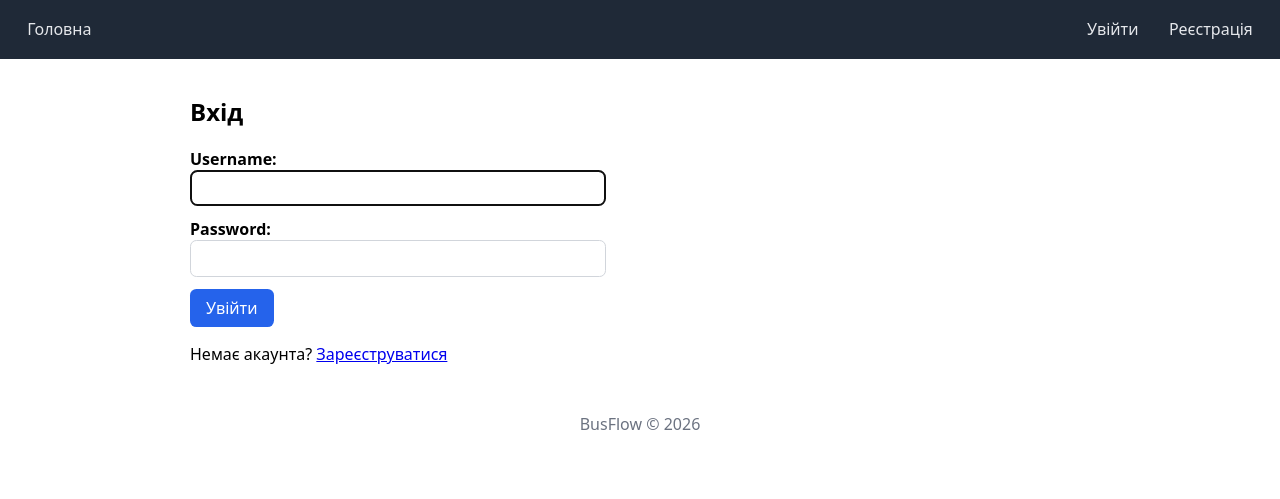
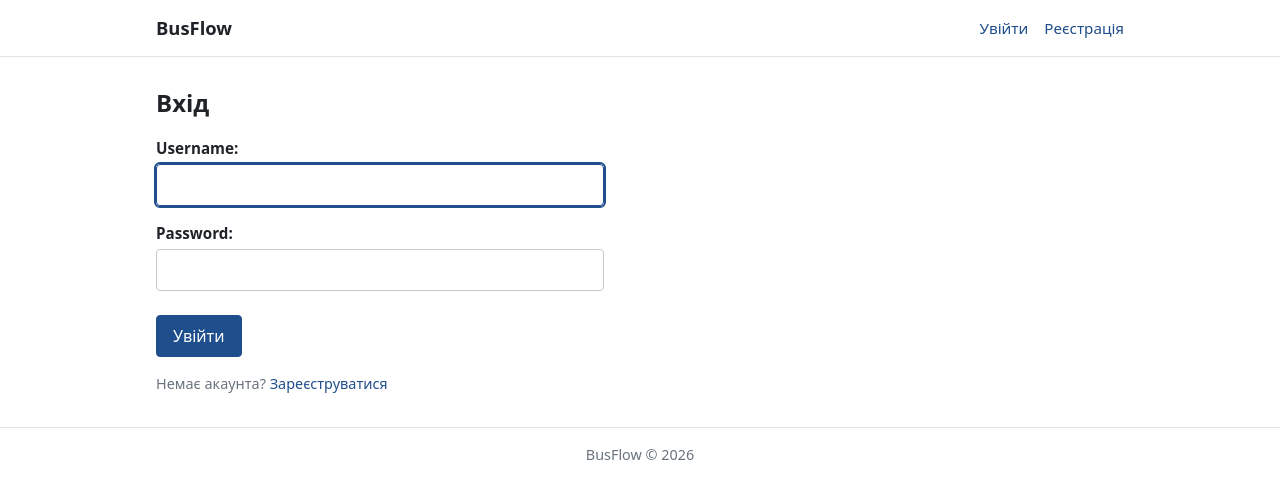
Before and after one commit to GarganKS/Zvit_3_Django_and_DB, a Django app: a page that uses templates/base.html in a window 1280 px wide. Shown: the top 499 px of the page. Run offline with Django 5.2, Linux system fonts and the light colour scheme.

Commit message:
Realised new design

```diff
--- a/app_BusFlow/templates/app_BusFlow/confirm_delete.html
+++ b/app_BusFlow/templates/app_BusFlow/confirm_delete.html
@@ -5,7 +5,9 @@
 <p>Впевнені, що хочете видалити «{{ object }}»? Цю дію не можна скасувати.</p>
 <form method="post">
     {% csrf_token %}
-    <button type="submit">Так, видалити</button>
+    <div class="form-actions">
+        <button type="submit" class="btn-danger">Так, видалити</button>
+        <a href="{{ request.META.HTTP_REFERER|default:'/' }}">Ні, повернутися</a>
+    </div>
 </form>
-<p><a href="{{ request.META.HTTP_REFERER|default:'/' }}">Ні, повернутися</a></p>
 {% endblock %}
--- a/project_BusFlow/settings.py
+++ b/project_BusFlow/settings.py
@@ -117,6 +117,7 @@ USE_TZ = True
 # https://docs.djangoproject.com/en/6.1/howto/static-files/
 
 STATIC_URL = "static/"
+STATICFILES_DIRS = [BASE_DIR / "static"]
 
 
 # Email
--- /dev/null
+++ b/static/css/style.css
@@ -0,0 +1,368 @@
+/* BusFlow - мінімалістичний стиль.
+   Один акцентний колір (синій) використовується лише для головних дій
+   та поточного розділу. Решта - спокійні сірі відтінки. */
+
+:root {
+    --text: #1f2328;
+    --muted: #6a737d;
+    --line: #e1e4e8;
+    --bg: #ffffff;
+    --bg-soft: #f6f7f8;
+    --accent: #1f4e8c;
+    --accent-hover: #173d6e;
+    --danger: #b42318;
+    --danger-hover: #8f1c12;
+    --radius: 4px;
+}
+
+*, *::before, *::after { box-sizing: border-box; }
+
+body {
+    margin: 0;
+    background: var(--bg);
+    color: var(--text);
+    font-family: system-ui, -apple-system, "Segoe UI", Roboto, Arial, sans-serif;
+    font-size: 16px;
+    line-height: 1.5;
+}
+
+a { color: var(--accent); text-decoration: none; }
+a:hover { text-decoration: underline; }
+
+h2 { font-size: 1.5rem; font-weight: 600; margin: 0 0 1rem; }
+p { margin: 0 0 1rem; }
+
+/* ---------- Шапка та навігація ---------- */
+
+.site-header {
+    border-bottom: 1px solid var(--line);
+    background: var(--bg);
+}
+
+.site-nav {
+    display: flex;
+    align-items: center;
+    flex-wrap: wrap;
+    gap: 0.25rem 1.25rem;
+    max-width: 1000px;
+    margin: 0 auto;
+    padding: 0 1rem;
+}
+
+.brand {
+    font-weight: 700;
+    font-size: 1.15rem;
+    color: var(--text);
+    padding: 0.9rem 0;
+    margin-right: 0.5rem;
+}
+.brand:hover { text-decoration: none; }
+
+.site-nav a.nav-link {
+    color: var(--muted);
+    padding: 1rem 0 0.85rem;
+    border-bottom: 3px solid transparent;
+}
+.site-nav a.nav-link:hover { color: var(--text); text-decoration: none; }
+.site-nav a.nav-link.active {
+    color: var(--text);
+    font-weight: 600;
+    border-bottom-color: var(--accent);
+}
+
+.nav-right {
+    margin-left: auto;
+    display: flex;
+    align-items: center;
+    gap: 1rem;
+    font-size: 0.95rem;
+}
+.nav-right form { display: inline; margin: 0; max-width: none; }
+.nav-user { color: var(--muted); }
+
+/* Кнопка "Вийти" виглядає як звичайне посилання */
+.link-button {
+    background: none;
+    border: none;
+    padding: 0;
+    color: var(--accent);
+    font: inherit;
+    cursor: pointer;
+}
+.link-button:hover { text-decoration: underline; }
+
+/* ---------- Основний вміст ---------- */
+
+main {
+    max-width: 1000px;
+    margin: 0 auto;
+    padding: 1.75rem 1rem 2rem;
+}
+
+.page-head {
+    display: flex;
+    align-items: center;
+    justify-content: space-between;
+    flex-wrap: wrap;
+    gap: 0.75rem;
+    margin-bottom: 1.25rem;
+}
+.page-head h2 { margin: 0; }
+
+.muted { color: var(--muted); font-size: 0.9em; }
+
+footer {
+    border-top: 1px solid var(--line);
+    color: var(--muted);
+    font-size: 0.9rem;
+    text-align: center;
+    padding: 1rem;
+}
+
+/* ---------- Повідомлення ---------- */
+
+.messages { list-style: none; margin: 0 0 1.25rem; padding: 0; }
+.messages li {
+    padding: 0.6rem 0.9rem;
+    margin-bottom: 0.5rem;
+    border: 1px solid var(--line);
+    border-left-width: 4px;
+    border-radius: var(--radius);
+    background: var(--bg-soft);
+}
+.messages li.success { border-left-color: #2e7d32; }
+.messages li.error,
+.messages li.warning { border-left-color: var(--danger); }
+.messages li.info { border-left-color: var(--accent); }
+
+/* ---------- Кнопки ---------- */
+
+.btn,
+button[type="submit"] {
+    display: inline-block;
+    background: var(--accent);
+    color: #fff;
+    border: 1px solid var(--accent);
+    border-radius: var(--radius);
+    padding: 0.5rem 1rem;
+    font: inherit;
+    cursor: pointer;
+    text-align: center;
+}
+.btn:hover,
+button[type="submit"]:hover {
+    background: var(--accent-hover);
+    border-color: var(--accent-hover);
+    color: #fff;
+    text-decoration: none;
+}
+
+.btn-small { padding: 0.2rem 0.65rem; font-size: 0.9rem; }
+
+.btn-danger,
+button[type="submit"].btn-danger {
+    background: var(--danger);
+    border-color: var(--danger);
+}
+.btn-danger:hover,
+button[type="submit"].btn-danger:hover {
+    background: var(--danger-hover);
+    border-color: var(--danger-hover);
+}
+
+/* Кнопка "Вийти" в шапці - це не основна дія */
+.nav-right button[type="submit"] {
+    background: none;
+    border: none;
+    padding: 0;
+    color: var(--accent);
+}
+.nav-right button[type="submit"]:hover { background: none; text-decoration: underline; }
+
+/* ---------- Таблиці ---------- */
+
+.table-wrap { overflow-x: auto; }
+
+table { width: 100%; border-collapse: collapse; }
+
+th, td {
+    padding: 0.7rem 0.75rem;
+    text-align: left;
+    vertical-align: top;
+    border-bottom: 1px solid var(--line);
+}
+th {
+    font-size: 0.85rem;
+    font-weight: 600;
+    color: var(--muted);
+    white-space: nowrap;
+    border-bottom: 2px solid var(--line);
+}
+tbody tr:hover { background: var(--bg-soft); }
+
+/* Рядок, що потребує уваги (нове замовлення) */
+tr.highlight,
+tr.highlight:hover { background: #fff8e1; }
+
+td.actions { white-space: nowrap; text-align: right; }
+td.actions a { margin-left: 0.9rem; }
+td.actions a:first-child { margin-left: 0; }
+td.actions a.danger { color: var(--danger); }
+td.actions a.btn { color: #fff; }
+
+td.empty {
+    text-align: center;
+    color: var(--muted);
+    padding: 2rem 0.75rem;
+}
+
+/* ---------- Статуси ---------- */
+
+.badge {
+    display: inline-block;
+    padding: 0.05rem 0.55rem;
+    border-radius: 999px;
+    font-size: 0.85rem;
+    white-space: nowrap;
+    background: #eef0f2;
+    color: #4b535b;
+}
+.badge-warn { background: #fff1c2; color: #7a5200; }
+.badge-info { background: #e3edf9; color: var(--accent); }
+.badge-good { background: #e3f3e7; color: #1a6b3a; }
+.badge-bad  { background: #fbe4e1; color: var(--danger); }
+
+/* ---------- Список зупинок маршруту ---------- */
+
+ol.stops { margin: 0; padding-left: 1.4rem; }
+ol.stops li { margin: 0.15rem 0; }
+.stop-address { color: var(--muted); font-size: 0.9em; }
+
+.stop-badge {
+    display: inline-block;
+    margin-left: 0.4rem;
+    padding: 0 0.45rem;
+    border-radius: 999px;
+    font-size: 0.75rem;
+    font-weight: 600;
+}
+.stop-badge.start { background: #e3f3e7; color: #1a6b3a; }
+.stop-badge.end   { background: #e3edf9; color: var(--accent); }
+
+/* ---------- Фільтр за статусом ---------- */
+
+.status-filter {
+    display: flex;
+    flex-wrap: wrap;
+    gap: 0.4rem;
+    margin-bottom: 1.25rem;
+}
+.status-filter a {
+    padding: 0.2rem 0.8rem;
+    border: 1px solid var(--line);
+    border-radius: 999px;
+    color: var(--muted);
+    font-size: 0.95rem;
+}
+.status-filter a:hover { color: var(--text); text-decoration: none; border-color: #c4c9ce; }
+.status-filter a.active {
+    background: var(--accent);
+    border-color: var(--accent);
+    color: #fff;
+}
+
+/* ---------- Форми ---------- */
+
+form { margin: 0; }
+
+.form-narrow { max-width: 28rem; }
+
+.form-grid { display: grid; gap: 1rem; }
+.form-grid > div { display: flex; flex-direction: column; gap: 0.25rem; }
+
+label { font-weight: 600; font-size: 0.95rem; }
+
+input, textarea, select {
+    width: 100%;
+    padding: 0.5rem 0.6rem;
+    border: 1px solid #c4c9ce;
+    border-radius: var(--radius);
+    background: #fff;
+    color: var(--text);
+    font: inherit;
+}
+input:focus, textarea:focus, select:focus {
+    outline: 2px solid var(--accent);
+    outline-offset: 0;
+    border-color: var(--accent);
+}
+input[type="checkbox"], input[type="radio"] { width: auto; }
+
+.helptext { color: var(--muted); font-size: 0.85rem; display: block; }
+
+.errorlist {
+    list-style: none;
+    margin: 0;
+    padding: 0;
+    color: var(--danger);
+    font-size: 0.9rem;
+}
+.error-text { color: var(--danger); }
+
+.form-actions {
+    display: flex;
+    align-items: center;
+    gap: 1.25rem;
+    margin-top: 1.5rem;
+}
+
+/* Таблиця всередині форми (зупинки маршруту) */
+form .table-wrap { margin-bottom: 0.5rem; }
+form td input, form td select { min-width: 7rem; }
+form td input[type="checkbox"] { min-width: 0; }
+
+/* ---------- Картка з даними замовлення ---------- */
+
+.card {
+    border: 1px solid var(--line);
+    border-radius: var(--radius);
+    background: var(--bg-soft);
+    padding: 1rem 1.25rem;
+    margin-bottom: 1.25rem;
+    max-width: 32rem;
+}
+.card strong { font-size: 1.05rem; }
+.card dl { margin: 0.5rem 0 0; display: grid; grid-template-columns: max-content 1fr; gap: 0.2rem 1rem; }
+.card dt { color: var(--muted); }
+.card dd { margin: 0; }
+
+/* ---------- Головна ---------- */
+
+.home-links {
+    display: grid;
+    grid-template-columns: repeat(auto-fill, minmax(14rem, 1fr));
+    gap: 1rem;
+    margin-top: 1.5rem;
+}
+.home-links a {
+    display: block;
+    padding: 1rem 1.25rem;
+    border: 1px solid var(--line);
+    border-radius: var(--radius);
+    color: var(--text);
+    font-weight: 600;
+}
+.home-links a:hover { border-color: var(--accent); color: var(--accent); text-decoration: none; }
+.home-links a.primary { background: var(--accent); border-color: var(--accent); color: #fff; }
+.home-links a.primary:hover { background: var(--accent-hover); color: #fff; }
+
+/* ---------- Мобільні екрани ---------- */
+
+@media (max-width: 600px) {
+    .nav-right { margin-left: 0; width: 100%; padding-bottom: 0.6rem; }
+    .site-nav a.nav-link { padding: 0.5rem 0; }
+    td.actions { white-space: normal; }
+}
+
+/* Примітка під формою */
+.form-note { margin-top: 1rem; margin-bottom: 0; }
--- /dev/null
+++ b/templates/_status.html
@@ -0,0 +1,2 @@
+{# Кольоровий статус. Використання: {% include "_status.html" with status=obj.status %} #}
+<span class="badge {% if status == 'Нова' %}badge-warn{% elif status == 'Заплановано' or status == 'В дорозі' or status == 'На рейсі' %}badge-info{% elif status == 'Завершено' or status == 'Очікує' %}badge-good{% elif status == 'Відхилено' or status == 'Скасовано' or status == 'В ремонті' %}badge-bad{% endif %}">{{ status }}</span>
--- a/templates/base.html
+++ b/templates/base.html
@@ -1,61 +1,30 @@
-<!doctype html>
+{% load static %}<!doctype html>
 <html lang="uk">
     <head>
         <meta charset="UTF-8" />
         <meta name="viewport" content="width=device-width, initial-scale=1.0" />
         <title>{% block title %}BusFlow{% endblock %}</title>
-        <style>
-            body { font-family: system-ui, sans-serif; margin: 0; }
-            header { background: #1f2937; color: #fff; padding: 0.75rem 1rem; }
-            nav { display: flex; gap: 0.5rem; flex-wrap: wrap; align-items: center; }
-            nav a { color: #e5e7eb; text-decoration: none; padding: 0.4rem 0.7rem; border-radius: 0.4rem; }
-            nav a:hover { background: #374151; color: #fff; }
-            nav a.active { background: #2563eb; color: #fff; }
-            .nav-right { margin-left: auto; display: flex; gap: 0.5rem; align-items: center; }
-            .nav-user { color: #e5e7eb; }
-            nav button { background: none; border: 1px solid #4b5563; color: #e5e7eb; padding: 0.4rem 0.7rem; border-radius: 0.4rem; cursor: pointer; font: inherit; }
-            nav button:hover { background: #374151; color: #fff; }
-            nav form { display: flex; margin: 0; max-width: none; }
-            main { padding: 1rem; max-width: 900px; margin: 0 auto; }
-            table { border-collapse: collapse; width: 100%; margin-top: 1rem; }
-            th, td { border: 1px solid #d1d5db; padding: 0.5rem 0.75rem; text-align: left; }
-            th { background: #f3f4f6; }
-            tbody tr:nth-child(even) { background: #f9fafb; }
-            form { display: grid; gap: 0.75rem; max-width: 26rem; margin-top: 1rem; }
-            label { font-weight: 600; }
-            input, textarea, select { padding: 0.4rem 0.6rem; border: 1px solid #d1d5db; border-radius: 0.4rem; font: inherit; width: 100%; box-sizing: border-box; }
-            button[type="submit"] { justify-self: start; background: #2563eb; color: #fff; border: none; padding: 0.5rem 1rem; border-radius: 0.4rem; cursor: pointer; font: inherit; }
-            button[type="submit"]:hover { background: #1d4ed8; }
-            .helptext { color: #6b7280; font-size: 0.85rem; display: block; }
-            .errorlist { color: #b91c1c; margin: 0; padding-left: 1.2rem; font-size: 0.9rem; }
-            .error-text { color: #b91c1c; }
-            .muted { color: #6b7280; font-size: 0.9em; }
-            .messages { list-style: none; padding: 0; }
-            .messages li { padding: 0.5rem 0.75rem; border-radius: 0.4rem; margin-bottom: 0.5rem; }
-            .messages li.success { background: #dcfce7; color: #166534; }
-            .messages li.error, .messages li.warning { background: #fee2e2; color: #991b1b; }
-            footer { color: #6b7280; text-align: center; padding: 1rem; }
-        </style>
+        <link rel="stylesheet" href="{% static 'css/style.css' %}" />
     </head>
     <body>
-        <header>
-            <nav>
-                <a href="{% url 'home' %}" class="{% if request.resolver_match.url_name == 'home' %}active{% endif %}">Головна</a>
+        <header class="site-header">
+            <nav class="site-nav">
+                <a href="{% url 'home' %}" class="brand">BusFlow</a>
                 {% if is_manager %}
-                <a href="{% url 'routes' %}" class="{% if request.resolver_match.url_name == 'routes' %}active{% endif %}">Маршрути</a>
-                <a href="{% url 'stops' %}" class="{% if request.resolver_match.url_name == 'stops' %}active{% endif %}">Зупинки</a>
-                <a href="{% url 'trips' %}" class="{% if request.resolver_match.url_name == 'trips' %}active{% endif %}">Рейси</a>
-                <a href="{% url 'vehicles' %}" class="{% if request.resolver_match.url_name == 'vehicles' %}active{% endif %}">Транспорт</a>
-                <a href="{% url 'orders' %}" class="{% if request.resolver_match.url_name == 'orders' %}active{% endif %}">Замовлення</a>
+                <a href="{% url 'routes' %}" class="nav-link {% if request.resolver_match.url_name == 'routes' %}active{% endif %}">Маршрути</a>
+                <a href="{% url 'stops' %}" class="nav-link {% if request.resolver_match.url_name == 'stops' %}active{% endif %}">Зупинки</a>
+                <a href="{% url 'trips' %}" class="nav-link {% if request.resolver_match.url_name == 'trips' %}active{% endif %}">Рейси</a>
+                <a href="{% url 'vehicles' %}" class="nav-link {% if request.resolver_match.url_name == 'vehicles' %}active{% endif %}">Транспорт</a>
+                <a href="{% url 'orders' %}" class="nav-link {% if request.resolver_match.url_name == 'orders' %}active{% endif %}">Замовлення</a>
                 {% endif %}
                 {% if is_client %}
-                <a href="{% url 'orders' %}" class="{% if request.resolver_match.url_name == 'orders' %}active{% endif %}">Мої замовлення</a>
-                <a href="{% url 'order_new' %}" class="{% if request.resolver_match.url_name == 'order_new' %}active{% endif %}">Замовити автобус</a>
-                <a href="{% url 'trips' %}" class="{% if request.resolver_match.url_name == 'trips' %}active{% endif %}">Рейси</a>
+                <a href="{% url 'orders' %}" class="nav-link {% if request.resolver_match.url_name == 'orders' %}active{% endif %}">Мої замовлення</a>
+                <a href="{% url 'order_new' %}" class="nav-link {% if request.resolver_match.url_name == 'order_new' %}active{% endif %}">Замовити автобус</a>
+                <a href="{% url 'trips' %}" class="nav-link {% if request.resolver_match.url_name == 'trips' %}active{% endif %}">Рейси</a>
                 {% endif %}
                 <div class="nav-right">
                     {% if user.is_staff %}
-                    <a href="{% url 'admin:index' %}" class="admin-link">Адмін-панель</a>
+                    <a href="{% url 'admin:index' %}">Адмін-панель</a>
                     {% endif %}
                     {% if user.is_authenticated %}
                     <span class="nav-user">{{ user.username }}</span>
--- a/templates/registration/login.html
+++ b/templates/registration/login.html
@@ -1,12 +1,16 @@
 {% extends 'base.html' %}
 {% block title %}Вхід - BusFlow{% endblock %}
 {% block content %}
+<div class="form-narrow">
     <h2>Вхід</h2>
     {% if form.errors %}<p class="error-text">Невірний логін або пароль. Спробуйте ще раз.</p>{% endif %}
     <form method="post">
         {% csrf_token %}
-    {{ form.as_div }}
+        <div class="form-grid">{{ form.as_div }}</div>
+        <div class="form-actions">
             <button type="submit">Увійти</button>
+        </div>
     </form>
-<p>Немає акаунта? <a href="{% url 'register' %}">Зареєструватися</a></p>
+    <p class="muted form-note">Немає акаунта? <a href="{% url 'register' %}">Зареєструватися</a></p>
+</div>
 {% endblock %}
```
Also changed, not shown: app_BusFlow/templates/app_BusFlow/home.html (+17 -1 lines), app_BusFlow/templates/app_BusFlow/object_form.html (+6 -2 lines), app_BusFlow/templates/app_BusFlow/order_action.html (+13 -9 lines), app_BusFlow/templates/app_BusFlow/order_cancel.html (+11 -7 lines), app_BusFlow/templates/app_BusFlow/order_form.html (+11 -7 lines), app_BusFlow/templates/app_BusFlow/order_list.html (+15 -19 lines), app_BusFlow/templates/app_BusFlow/order_plan.html (+20 -14 lines), app_BusFlow/templates/app_BusFlow/route_form.html (+7 -4 lines), app_BusFlow/templates/app_BusFlow/route_list.html (+13 -18 lines), app_BusFlow/templates/app_BusFlow/stop_list.html (+12 -8 lines), app_BusFlow/templates/app_BusFlow/trip_list.html (+12 -10 lines), app_BusFlow/templates/app_BusFlow/vehicle_list.html (+12 -8 lines), templates/registration/register.html (+12 -8 lines). Lines whose indentation alone changed are shown as unchanged.
